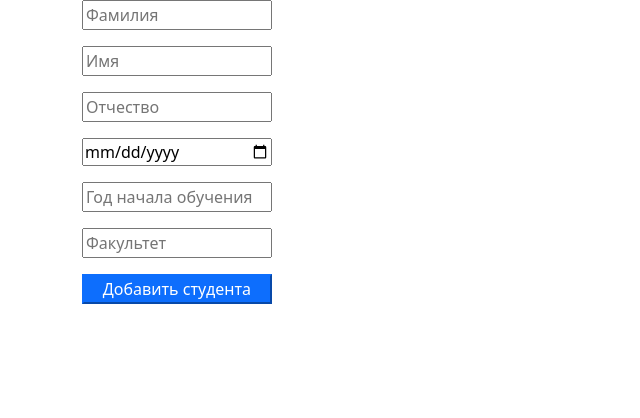
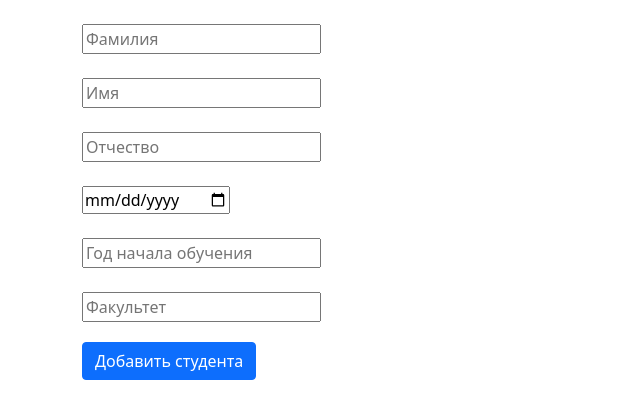
Before and after one commit to Esense90/skillbox-homework-JS, a website: page 10_type-transform/index.html in a window 1280 px wide. Shown: the whole page, without its empty margins (0-640 px from the left). Drawn offline with Linux system fonts and the light colour scheme.

Commit message:
home work 10

```diff
--- a/10_type-transform/index.html
+++ b/10_type-transform/index.html
@@ -6,6 +6,7 @@
     <meta http-equiv="X-UA-Compatible" content="IE=edge">
     <meta name="viewport" content="width=device-width, initial-scale=1.0">
     <link rel="stylesheet" href="./bootstrap.min.css">
+    <link rel="stylesheet" href="./style.css">
     <script defer src="./main.js"></script>
 
     <title>Document</title>
@@ -17,7 +18,37 @@
     <div id="container" class="container mb-5">
         <div id="filter"></div>
         <div id="table"></div>
-        <div id="formWrapper"></div>
+        <div id="formWrapper">
+            <form id="form">
+                <label class="form-label" for="fName"></label>
+                <div class="input-group mb-3">
+                    <input id="fName" type="text" placeholder="Фамилия">
+                </div>
+                <label class="form-label" for="name"></label>
+                <div class="input-group mb-3">
+                    <input id="name" type="text" placeholder="Имя">
+                </div>
+                <label class="form-label" for="sName"></label>
+                <div class="input-group mb-3">
+                    <input id="sName" type="text" placeholder="Отчество">
+                </div>
+                <label class="form-label" for="birthDate"></label>
+                <div class="input-group mb-3">
+                    <input id="birthDate" type="date" placeholder="Дата рождения">
+                </div>
+                <label class="form-label" for="sEducation"></label>
+                <div class="input-group mb-3">
+                    <input id="sEducation" type="number" placeholder="Год начала обучения">
+                </div>
+                <label class="form-label" for="faculty"></label>
+                <div class="input-group mb-3">
+                    <input id="faculty" type="text" placeholder="Факультет">
+                </div>
+                <div class="input-group mb-3">
+                    <button id="btnSub" class="btn btn-primary">Добавить студента</button>
+                </div>
+            </form>
+        </div>
     </div>
 
 </body>
--- a/10_type-transform/main.js
+++ b/10_type-transform/main.js
@@ -1,5 +1,4 @@
-(() => {
-    let studentsArrow = [{
+    let studentsArr = [{
             fName: 'Петров',
             name: 'Иван',
             sName: 'Сергеевич',
@@ -25,59 +24,45 @@
         },
     ]
 
-    function createContainer() {
-        const form = document.createElement('form');
-        const fName = document.createElement('input');
-        const name = document.createElement('input');
-        const sName = document.createElement('input');
-        const dBirth = document.createElement('input');
-        const dLearning = document.createElement('input');
-        const faculty = document.createElement('input');
-        const button = document.createElement('button');
+    function inputs() {
+        const fName = document.getElementById('fName');
+        const name = document.getElementById('name');
+        const sName = document.getElementById('sName');
+        const birth = document.getElementById('birth');
+        const sEducation = document.getElementById('sEducation');
+        const faculty = document.getElementById('faculty');
+        const btnSub = document.getElementById('btnSub');
+        const form = document.getElementById('form');
 
-        fName.type = 'text';
-        name.type = 'text';
-        sName.type = 'text';
-        dBirth.type = 'date';
-        dLearning.type = 'number';
+        return {
+            fName,
+            name,
+            sName,
+            birth,
+            sEducation,
+            faculty,
+            btnSub,
+            form
+        }
+    };
 
-        fName.placeholder = 'Фамилия';
-        name.placeholder = 'Имя';
-        sName.placeholder = 'Отчество'
-        dBirth.placeholder = 'Дата рождения';
-        dLearning.placeholder = 'Год начала обучения';
-        faculty.placeholder = 'Факультет';
-
-        form.classList = "form";
-        fName.classList = "mb-3";
-        name.classList = "mb-3";
-        sName.classList = "mb-3";
-        dBirth.classList = "mb-3";
-        dLearning.classList = "mb-3";
-        faculty.classList = "mb-3";
-        button.classList = "btn, btn-primary";
-
-        button.textContent = "Добавить студента";
-
-        form.style.display = "flex";
-        form.style.flexDirection = "column";
-        form.style.width = "17%";
+    let inputForm = inputs();
 
 
+    inputForm.btnSub.addEventListener('click', (e) => {
+        e.preventDefault();
 
-        form.append(fName, name, sName, dBirth, dLearning, faculty, button);
-        document.getElementById('formWrapper').append(form);
+        let dateArr = String(inputForm.birthValue);
 
-        form.addEventListener('submit', (e) => {
-            e.preventDefault();
+        let student = {
+            fName: inputForm.fName.value.trim(),
+            name: inputForm.name.value.trim(),
+            sName: inputForm.sName.value.trim(),
+            birth: new Date(dateArr[0] - dateArr[2] - dateArr[3]),
+            sEducation: inputForm.sEducation.value.trim(),
+            faculty: inputForm.faculty.value.trim()
+        };
 
-            studentsArrow.push(fName.value);
-            studentsArrow.push(name.value);
-            studentsArrow.push(sName.value);
+        studentsArr.push(student);
 
-            console.log(studentsArrow);
-            form.reset();
-        })
-    };
-    createContainer(document.getElementById('container'))
-})();
+    })
--- a/10_type-transform/style.css
+++ b/10_type-transform/style.css
@@ -1,3 +1,11 @@
-.form .full__name {
-    width: 100%;
+.form-label {
+    margin: 0;
 }
+
+.mb-3 {
+    margin: 0!important;
+}
+
+#btnSub {
+    margin-top: 20px;
+}
```
